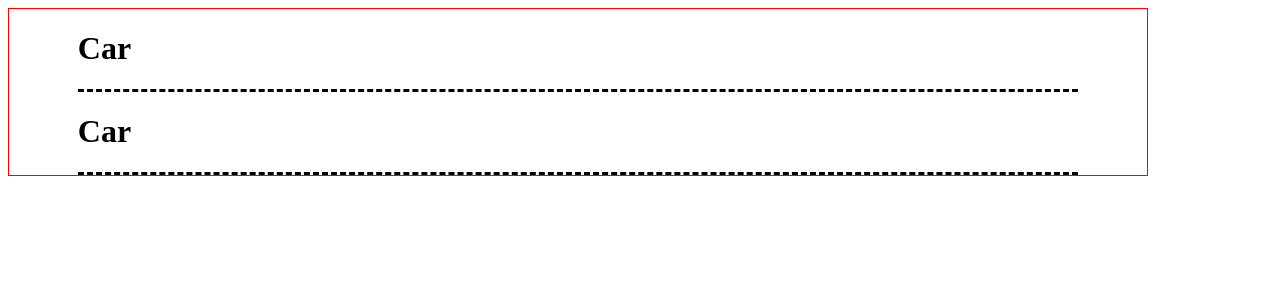
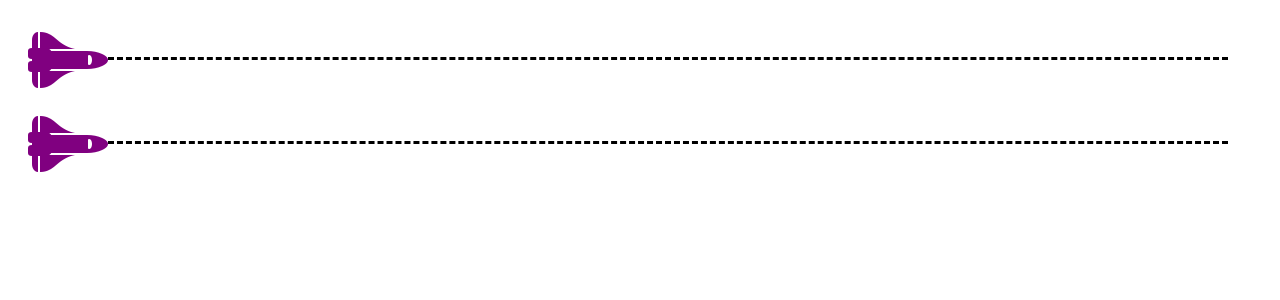
Before and after one commit to cipherchase/cipherchase, a React app: page / in a window 1280 px wide. Shown: the top 300 px of the page. Built offline with nearby package versions, Linux system fonts and the light colour scheme.

Commit message:
added spaceship and reformatted the race track

```diff
--- a/index.html
+++ b/index.html
@@ -1,14 +1,19 @@
 <!DOCTYPE html>
 <html lang="en">
+
 <head>
   <meta charset="UTF-8" />
   <meta name="viewport" content="width=device-width, initial-scale=1.0" />
   <meta http-equiv="X-UA-Compatible" content="ie=edge" />
-    <title>Document</title>
+  <title>Cipher Chase</title>
+  <link rel="stylesheet" href="https://use.fontawesome.com/releases/v5.7.0/css/all.css"
+    integrity="sha384-lZN37f5QGtY3VHgisS14W3ExzMWZxybE1SJSEsQp9S+oqd12jhcu+A56Ebc1zFSJ" crossorigin="anonymous" />
 </head>
+
 <body>
   <div id="root"></div>
 
   <script src="/build/bundle.js"></script>
 </body>
+
 </html>
--- a/src/components/race.jsx
+++ b/src/components/race.jsx
@@ -1,15 +1,24 @@
 import React from 'react';
 import styled from 'styled-components';
 
+const Wrapper = styled.div`
+  display: flex;
+  align-items: center;
+  padding: 10px;
+`;
+
 const RaceTrack = styled.div`
-  width: 1000px;
-  border-bottom: 3px dashed black;
-`
+  width: 70rem;
+  border-top: 3px dashed black;
+  height: 3px;
+`;
 
 const Race = () => (
-  <RaceTrack>
-    <h1>Car</h1>
-  </RaceTrack>
+  <Wrapper>
+    <i style={{ color: 'purple' }} className="fas fa-space-shuttle fa-4x" />
+    <RaceTrack />
+  </Wrapper>
+
 );
 
 export default Race;
--- a/src/containers/GameContainer.jsx
+++ b/src/containers/GameContainer.jsx
@@ -3,12 +3,10 @@ import Race from '../components/Race';
 import styled from 'styled-components';
 
 const Races = styled.div`
-  border: 1px solid red;
-  width: 90%;
-  align-items: center;
   display: flex;
   flex-direction: column;
-`
+  padding: 10px;
+`;
 
 const GameContainer = () => (
   <div>
```
Lines whose indentation alone changed are shown as unchanged.
